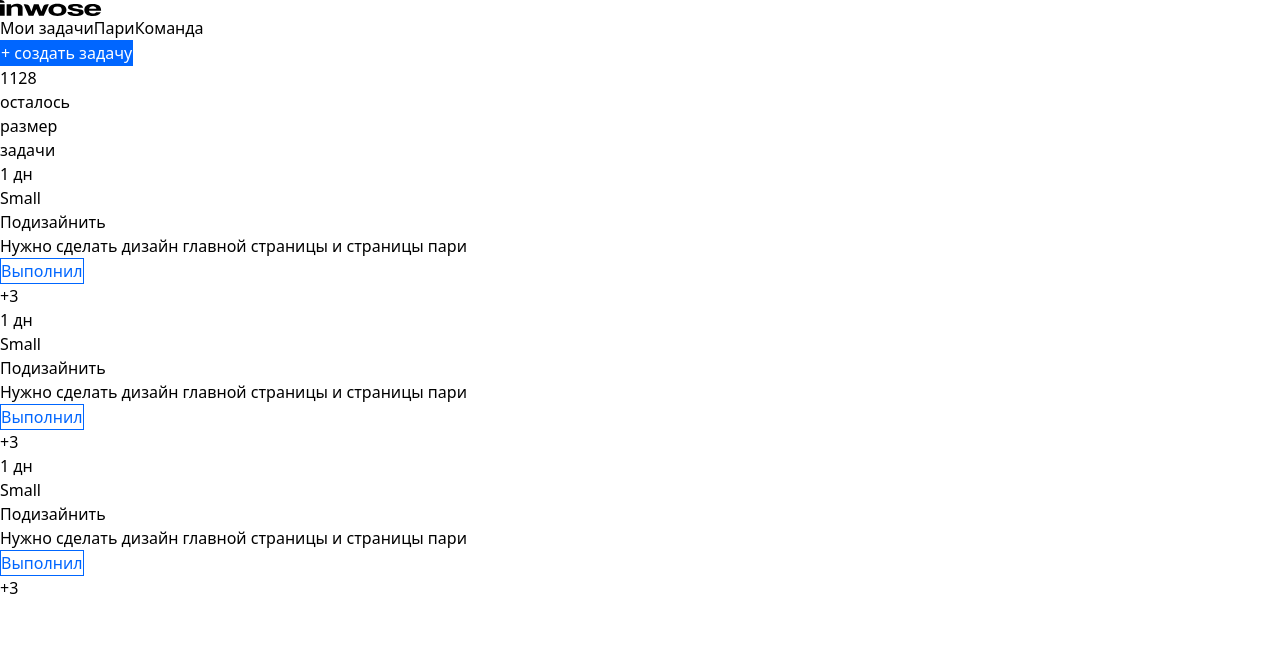
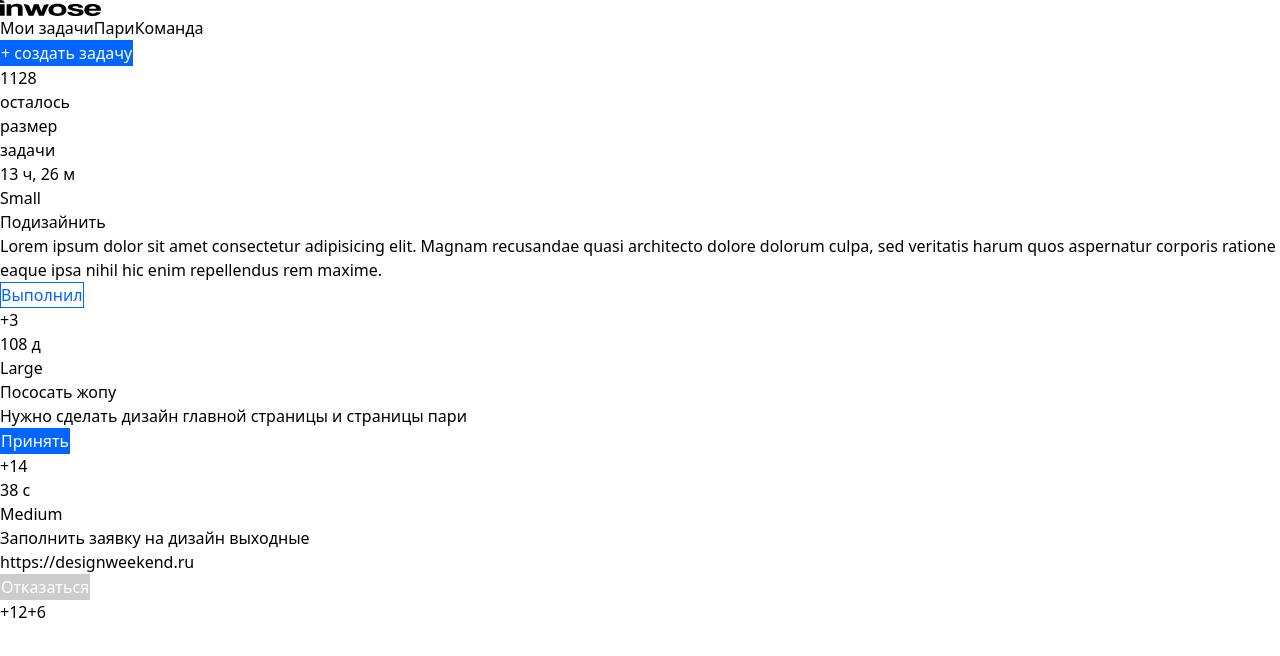
Before and after one commit to kalmykov2design/inwose, a React (Vite) app: page /mytasks in a window 1280 px wide. Shown: the top 656 px of the page. Built offline with nearby package versions, Linux system fonts and the light colour scheme.

Commit message:
using data in task component

```diff
--- a/src/App.jsx
+++ b/src/App.jsx
@@ -4,15 +4,56 @@ import { MyTasksPage } from "./pages/MyTasksPage";
 import { LoginPage } from "./pages/LoginPage";
 import { PariPage } from "./pages/PariPage";
 
-function App() {
+export function App() {
   return (
     <Routes>
       <Route path="/" element={<LoginPage />} />
-      <Route path="/mytasks" element={<MyTasksPage />} />
+      <Route path="/mytasks" element={<MyTasksPage data={mock} />} />
       <Route path="/pari" element={<PariPage />} />
       <Route path="/team" element={<MyTasksPage />} />
     </Routes>
   );
 }
 
-export default App;
+const mock = [
+  {
+    coins: {
+      coinsAmount: 3,
+      hasBg: false,
+      hasPlus: true,
+    },
+    size: "small",
+    title: "Подизайнить",
+    button: "transparent",
+    buttonText: "Выполнил",
+    text: "Lorem ipsum dolor sit amet consectetur adipisicing elit. Magnam recusandae quasi architecto dolore dolorum culpa, sed veritatis harum quos aspernatur corporis ratione eaque ipsa nihil hic enim repellendus rem maxime.",
+    timeLeft: 48385
+  },
+  {
+    coins: {
+      coinsAmount: 14,
+      hasBg: false,
+      hasPlus: true,
+    },
+    size: "large",
+    title: "Пососать жопу",
+    button: "blue",
+    buttonText: "Принять",
+    text: "Нужно сделать дизайн главной страницы и страницы пари",
+    timeLeft: 9331553
+  },
+  {
+    coins: {
+      coinsAmount: 6,
+      hasBg: false,
+      hasPlus: true,
+      coinsNotEarnedAmount: 12,
+    },
+    size: "medium",
+    title: "Заполнить заявку на дизайн выходные",
+    button: "gray",
+    buttonText: "Отказаться",
+    text: "https://designweekend.ru",
+    timeLeft: 38
+  },
+]
--- a/src/components/Button.tsx
+++ b/src/components/Button.tsx
@@ -1,6 +1,6 @@
 import React, { CSSProperties, PropsWithChildren } from "react";
 
-type ButtonType = "blue" | "transparent" | "gray"
+export type ButtonType = "blue" | "transparent" | "gray"
 
 interface ButtonProps extends PropsWithChildren {
   action?: () => void;
--- a/src/components/Coins.tsx
+++ b/src/components/Coins.tsx
@@ -2,7 +2,7 @@ import React from "react";
 
 type CoinColors = "green" | "red"
 
-interface CoinsProps {
+export interface CoinsProps {
   hasPlus?: boolean;
   hasBg?: boolean;
   coinsAmount: number;
@@ -10,8 +10,8 @@ interface CoinsProps {
   coinColor?: CoinColors;
 }
 
-export function Coins(props: CoinsProps) {
-  const { coinsAmount, coinsNotEarnedAmount, coinColor = "green", hasPlus = false, hasBg = false } = props
+export function Coins(props: {coins: CoinsProps}) {
+  const { coinsAmount, coinsNotEarnedAmount, coinColor = "green", hasPlus = false, hasBg = false } = props.coins
   return (
     <div className={`flex flex-row items-center justify-center gap-1 font-semibold ${hasBg ? "px-8 py-3 rounded-full bg-gray-100" : "bg-transparent"}`}>
       {coinsNotEarnedAmount && <span className="opacity-30 line-through">+{coinsNotEarnedAmount}</span>}
--- a/src/components/Header.tsx
+++ b/src/components/Header.tsx
@@ -1,6 +1,6 @@
 import React from 'react';
 import { NavLink } from 'react-router-dom';
-import { Coins } from './Coins';
+import { Coins, CoinsProps } from './Coins';
 import { Button } from './Button';
 
 interface HeaderProps {
@@ -12,6 +12,11 @@ const headerItems = [
   { path: '/pari', text: 'Пари' },
   { path: '/team', text: 'Команда' },
 ]
+
+const coins: CoinsProps = {
+  coinsAmount: 1128,
+  hasBg: true,
+}
 
 export function Header(props: HeaderProps) {
   return (
@@ -34,7 +39,7 @@ export function Header(props: HeaderProps) {
         </nav>
         <div className="gap-2">
           <Button type='blue'>+ создать задачу</Button>
-          <Coins coinsAmount={1128} hasBg />
+          <Coins coins={coins} />
         </div>
       </div>
     </header>
--- a/src/components/Size.tsx
+++ b/src/components/Size.tsx
@@ -1,6 +1,6 @@
 import React from "react";
 
-type SizeType = "small" | "medium" | "large";
+export type SizeType = "small" | "medium" | "large";
 
 interface SizeProps {
   size: SizeType;
@@ -25,13 +25,13 @@ function picSwitch(size: SizeType) {
     case "medium":
       return (<>
         <div className={`bg-[url(/medium_task.png)] bg-center bg-no-repeat w-6 h-6`}></div>
-        <span>Small</span>
+        <span>Medium</span>
       </>
       )
     case "large":
       return (<>
         <div className={`bg-[url(/large_task.png)] bg-center bg-no-repeat w-6 h-6`}></div>
-        <span>Small</span>
+        <span>Large</span>
       </>
       )
     default:
--- a/src/components/Task.tsx
+++ b/src/components/Task.tsx
@@ -1,29 +1,71 @@
 import React from "react";
-import { Coins } from "./Coins";
-import { Button } from "./Button";
-import { Size } from "./Size";
+import { Coins, CoinsProps } from "./Coins";
+import { Button, ButtonType } from "./Button";
+import { Size, SizeType } from "./Size";
 
-interface TaskProps {
-
+export interface TaskProps {
+  title: string;
+  text?: string;
+  timeLeft?: number;
+  size: SizeType;
+  button?: ButtonType;
+  buttonText?: string;
+  coins: CoinsProps;
 }
 
 export function Task(props: TaskProps) {
+  const { button = "transparent", } = props;
+  const time = formatTime(props.timeLeft ? props.timeLeft : 0);
+
   return (
     <div className="container-grid mb-4 bg-gray-100 rounded-lg">
       <div>
-        <div className="font-medium">1 дн</div>
-        <Size size="large" />
+        <div className="font-medium">{time}</div>
+        <Size size={props.size} />
       </div>
       <div className="flex flex-col border-l-4 border-[#0066FF]">
-        <h3 className="font-medium text-xl mb-4">Подизайнить</h3>
-        <p>Нужно сделать дизайн главной страницы и страницы пари</p>
+        <h3 className="font-medium text-xl mb-4">{props.title}</h3>
+        <p>{props.text}</p>
       </div>
       <div className="">
         <div className="flex justify-between items-center w-[290px]">
-          <Button type="transparent" >Выполнил</Button>
-          <Coins coinsAmount={3} hasPlus />
+          <Button type={button}>{props.buttonText}</Button>
+          <Coins coins={props.coins} />
         </div>
       </div>
     </div>
   )
 };
+
+function formatTime(seconds: number) {
+  const days = Math.floor(seconds / (60 * 60 * 24));
+  const hours = Math.floor((seconds % (60 * 60 * 24)) / (60 * 60));
+  const minutes = Math.floor((seconds % (60 * 60)) / 60);
+  const remainingSeconds = seconds % 60;
+
+  let formattedTime = "";
+
+  if (days > 0) {
+      formattedTime += days + " д";
+      if (hours > 0) {
+          formattedTime += ", " + hours + " ч";
+      }
+  } else {
+      if (hours > 0) {
+          formattedTime += hours + " ч";
+          if (minutes > 0) {
+              formattedTime += ", " + minutes + " м";
+          } else {
+              formattedTime += ", " + remainingSeconds + " с";
+          }
+      } else {
+          if (minutes > 0) {
+              formattedTime += minutes + " м";
+          } else {
+              formattedTime += remainingSeconds + " с";
+          }
+      }
+  }
+
+  return formattedTime;
+}
--- a/src/index.css
+++ b/src/index.css
@@ -33,7 +33,7 @@
     }
 
     & > :nth-child(3) {
-      @apply flex items-center justify-end ;
+      @apply flex items-start justify-end ;
     }
   }
 }
--- a/src/main.jsx
+++ b/src/main.jsx
@@ -1,6 +1,6 @@
 import React from "react";
 import ReactDOM from "react-dom/client";
-import App from "./App.jsx";
+import {App} from "./App.jsx";
 import { BrowserRouter } from "react-router-dom";
 import "./index.css";
 
--- a/src/pages/MyTasksPage.tsx
+++ b/src/pages/MyTasksPage.tsx
@@ -1,9 +1,9 @@
 import React from "react";
 import { PageWrapper } from "../components/PageWrapper";
-import { Task } from "../components/Task";
+import { Task, TaskProps } from "../components/Task";
 
 interface MyTasksPageProps {
-
+  data: TaskProps[];
 }
 
 export function MyTasksPage(props: MyTasksPageProps) {
@@ -16,9 +16,19 @@ export function MyTasksPage(props: MyTasksPageProps) {
         </div>
         <div className="">задачи</div>
       </div>
-      <Task />
-      <Task />
-      <Task />
+      {props.data && props.data.map(task => (
+        <Task
+          buttonText={task.buttonText}
+          coins={task.coins}
+          size={task.size}
+          title={task.title}
+          button={task.button}
+          text={task.text}
+          timeLeft={task.timeLeft}
+          key={"task" + task.timeLeft}
+        />
+
+      ))}
     </PageWrapper>
   )
 };
```
